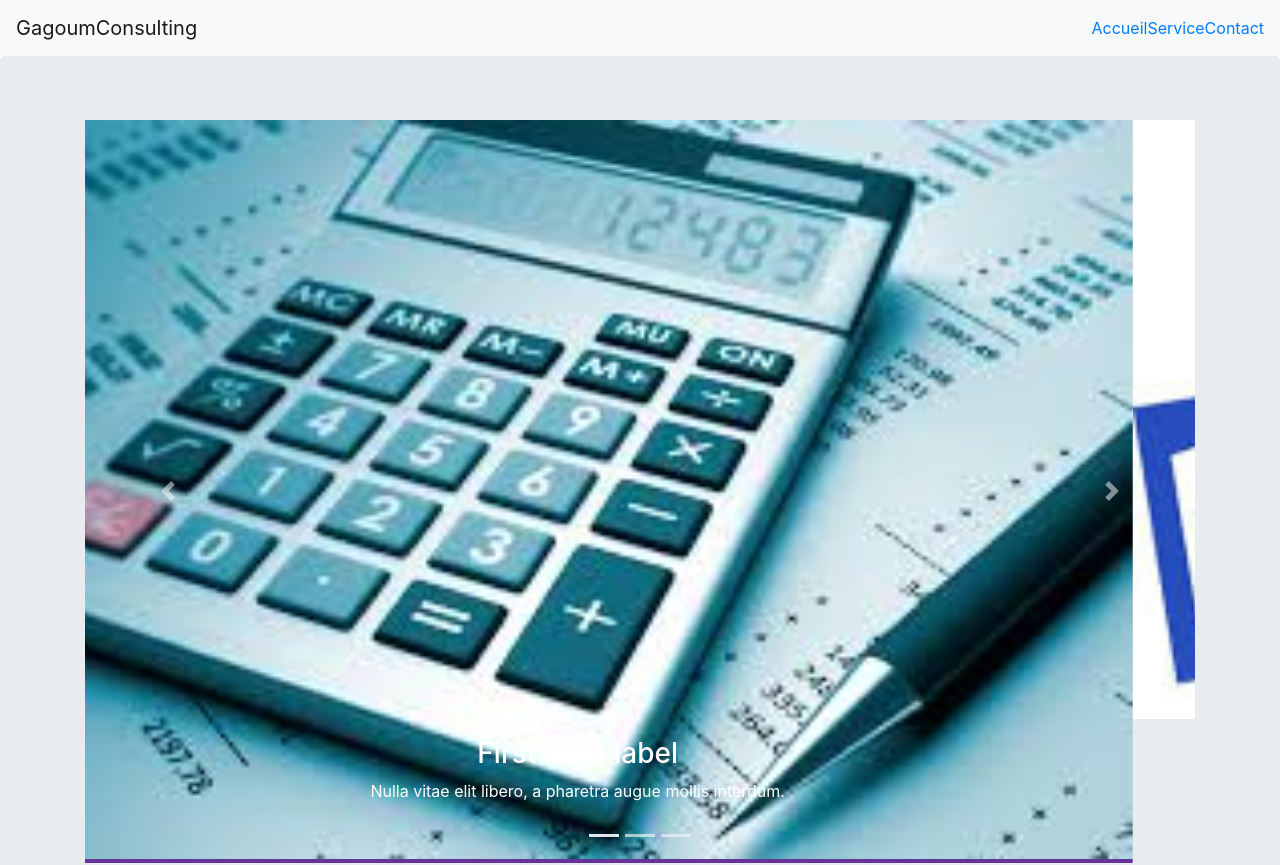
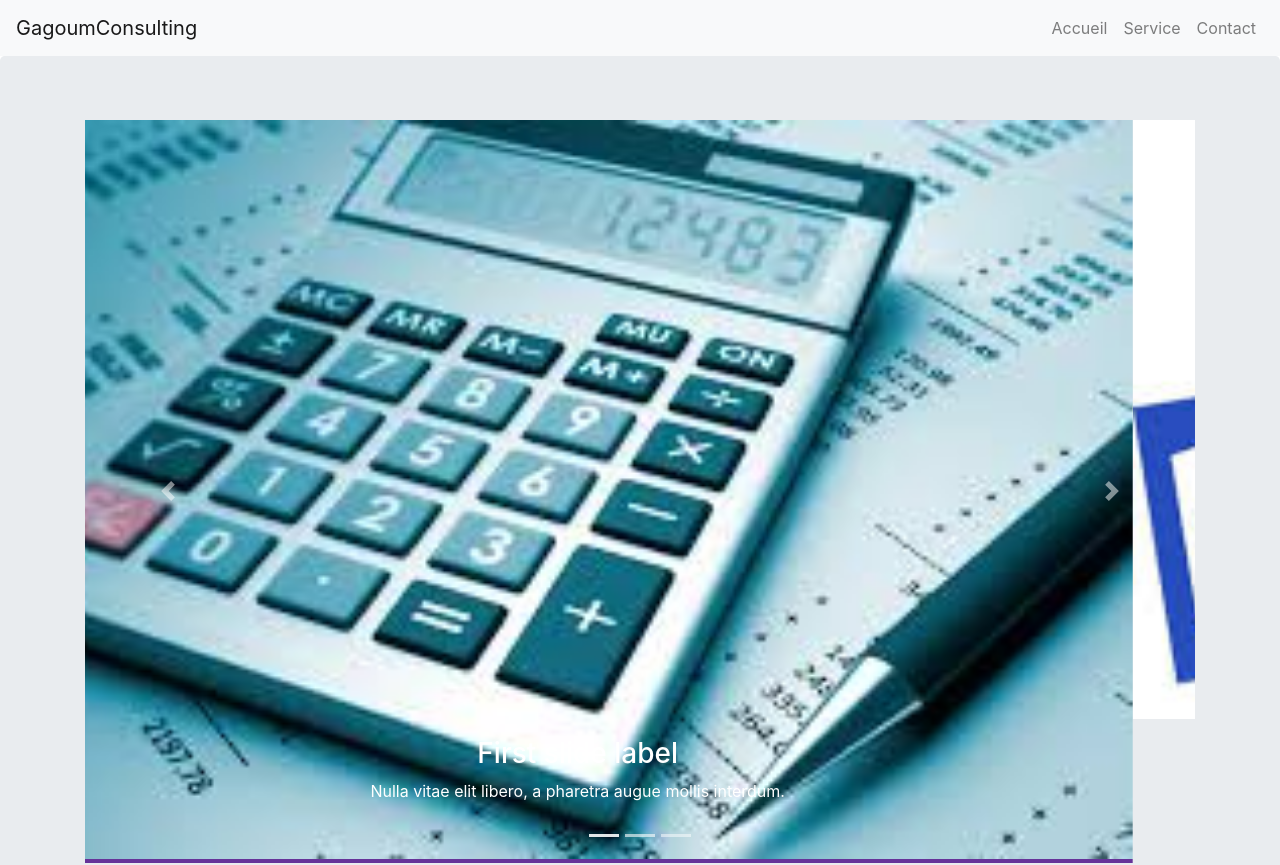
Before and after one commit to serge-cpu/GagoumConsulting, a React (Create React App) app: page / in a window 1280 px wide. Shown: the top 865 px of the page. Built offline with nearby package versions, Linux system fonts and the light colour scheme.

Commit message:
Not SPA on href

```diff
--- a/package.json
+++ b/package.json
@@ -21,7 +21,7 @@
     "build": "react-scripts build",
     "test": "react-scripts test",
     "predeploy": "npm run build",
-    "deploy": "gh-pages -d build",
+    "deploy": "npm run build&&gh-pages -d build",
     "eject": "react-scripts eject"
   },
   "eslintConfig": {
--- a/src/components/Menu.js
+++ b/src/components/Menu.js
@@ -8,9 +8,9 @@ function Menu() {
         <Navbar.Toggle aria-controls="basic-navbar-nav" />
         <Navbar.Collapse id="basic-navbar-nav">
           <Nav className="ml-auto">
-            <NavLink to="/Accueil">Accueil</NavLink>
-            <NavLink to="/Service">Service</NavLink>
-            <NavLink to="/Contact">Contact</NavLink>
+            <Nav.Link href="/Accueil">Accueil</Nav.Link>
+            <Nav.Link href="/Service">Service</Nav.Link>
+            <Nav.Link href="/Contact">Contact</Nav.Link>
           </Nav>
         </Navbar.Collapse>
       </Navbar>
```
